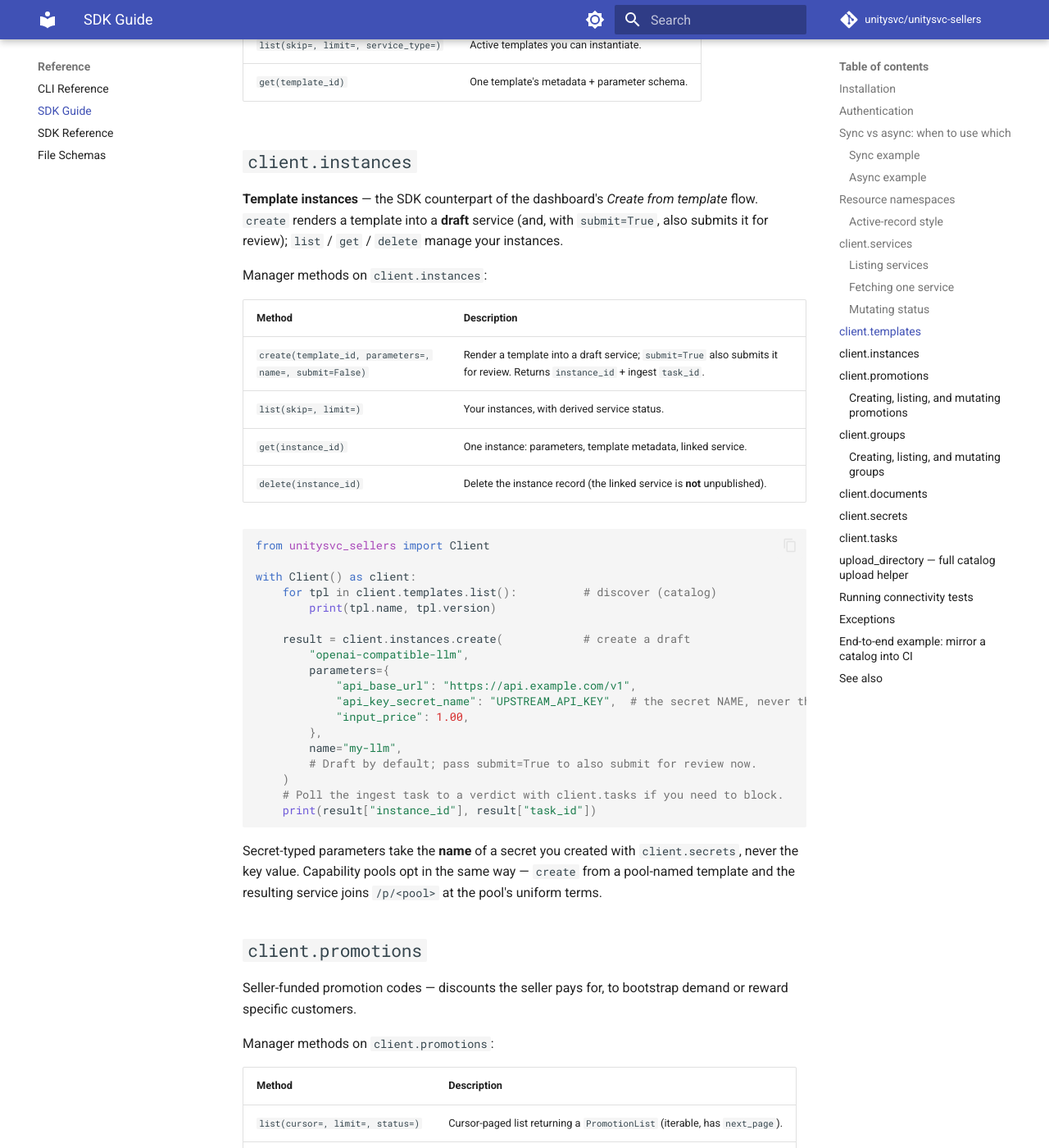
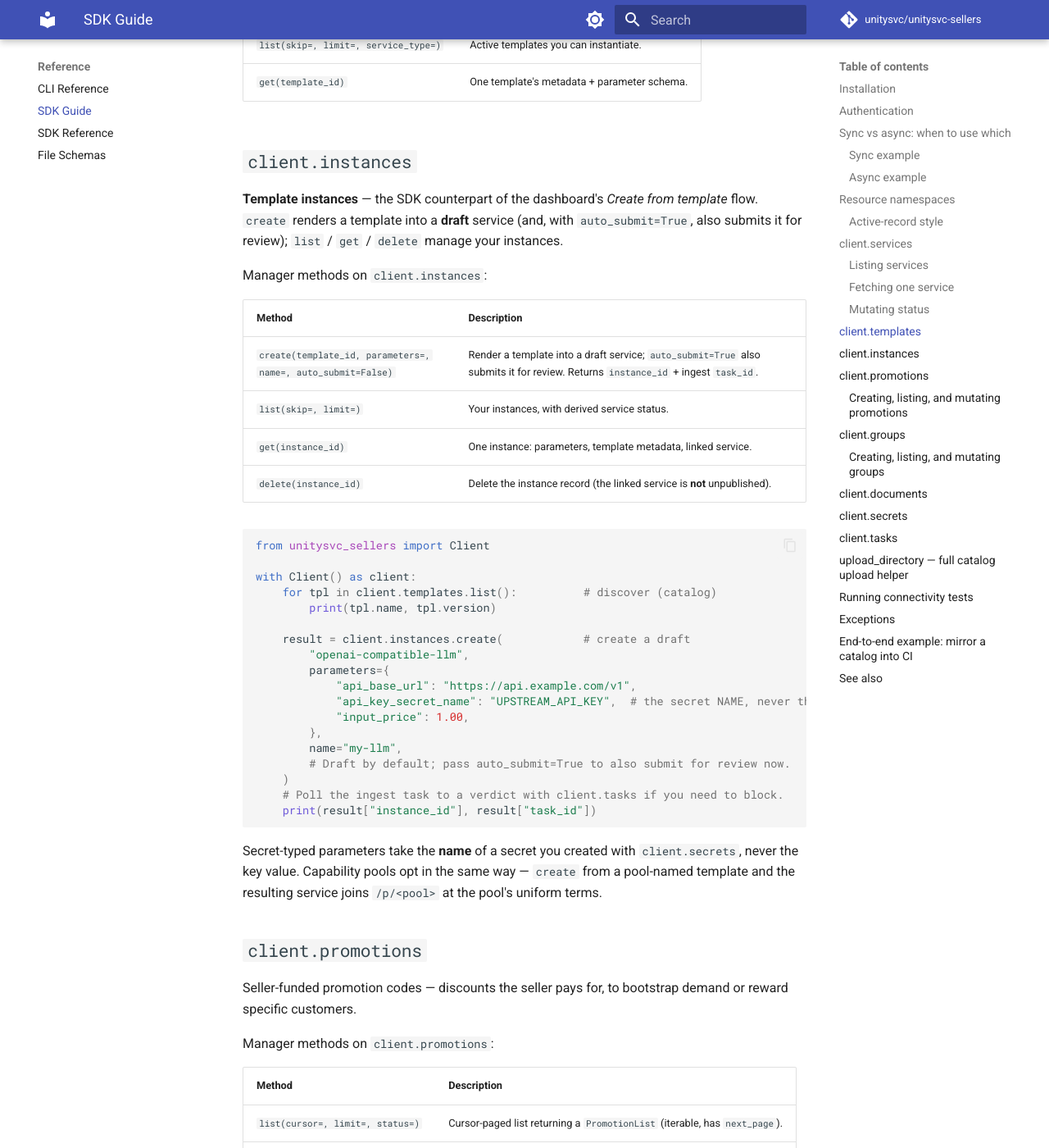
Before and after one commit to unitysvc/unitysvc-sellers, an MkDocs documentation site: the page built from docs/sdk-guide.md, in a window 1280 px wide and 1400 px high, scrolled down 5872 px. Shown: the whole window at 82% size. Built offline with MkDocs 1.6.1 and Material for MkDocs 9.7.7, drawn with Linux system fonts in a browser that asks for light colours; comment, search, counter and statistics services are not loaded.

Commit message:
refactor(submit): SDK facades use auto_submit (match wire); CLI keeps --submit
Per review: SDK-facing params mirror the API field name, while the CLI flag
stays the friendly verb `--submit`. Rename `instances.create(submit=)` ->
`auto_submit=` (sync + async) so every facade param is `auto_submit` (matching
services.upload / upload_directory / client.upload and the wire); the CLI passes
its `--submit` value through as `auto_submit=`. Docs updated accordingly.

Co-Authored-By: Claude Opus 4.8 (1M context) <noreply@anthropic.com>

```diff
--- a/docs/sdk-guide.md
+++ b/docs/sdk-guide.md
@@ -247,14 +247,14 @@ Manager methods on `client.templates`:
 
 **Template instances** — the SDK counterpart of the dashboard's *Create from
 template* flow. `create` renders a template into a **draft** service (and, with
-`submit=True`, also submits it for review); `list` / `get` / `delete` manage your
-instances.
+`auto_submit=True`, also submits it for review); `list` / `get` / `delete` manage
+your instances.
 
 Manager methods on `client.instances`:
 
-| Method                                                  | Description                                                                                  |
-| ------------------------------------------------------- | -------------------------------------------------------------------------------------------- |
-| `create(template_id, parameters=, name=, submit=False)` | Render a template into a draft service; `submit=True` also submits it for review. Returns `instance_id` + ingest `task_id`. |
+| Method                                                       | Description                                                                                  |
+| ------------------------------------------------------------ | -------------------------------------------------------------------------------------------- |
+| `create(template_id, parameters=, name=, auto_submit=False)` | Render a template into a draft service; `auto_submit=True` also submits it for review. Returns `instance_id` + ingest `task_id`. |
 | `list(skip=, limit=)`                                   | Your instances, with derived service status.                                                 |
 | `get(instance_id)`                                      | One instance: parameters, template metadata, linked service.                                 |
 | `delete(instance_id)`                                   | Delete the instance record (the linked service is **not** unpublished).                      |
@@ -274,7 +274,7 @@ with Client() as client:
             "input_price": 1.00,
         },
         name="my-llm",
-        # Draft by default; pass submit=True to also submit for review now.
+        # Draft by default; pass auto_submit=True to also submit for review now.
     )
     # Poll the ingest task to a verdict with client.tasks if you need to block.
     print(result["instance_id"], result["task_id"])
```
Also changed, not shown: docs/guides/create-from-template.md (+1 -1 lines), docs/service-templates.md (+4 -4 lines), 4 other files.
